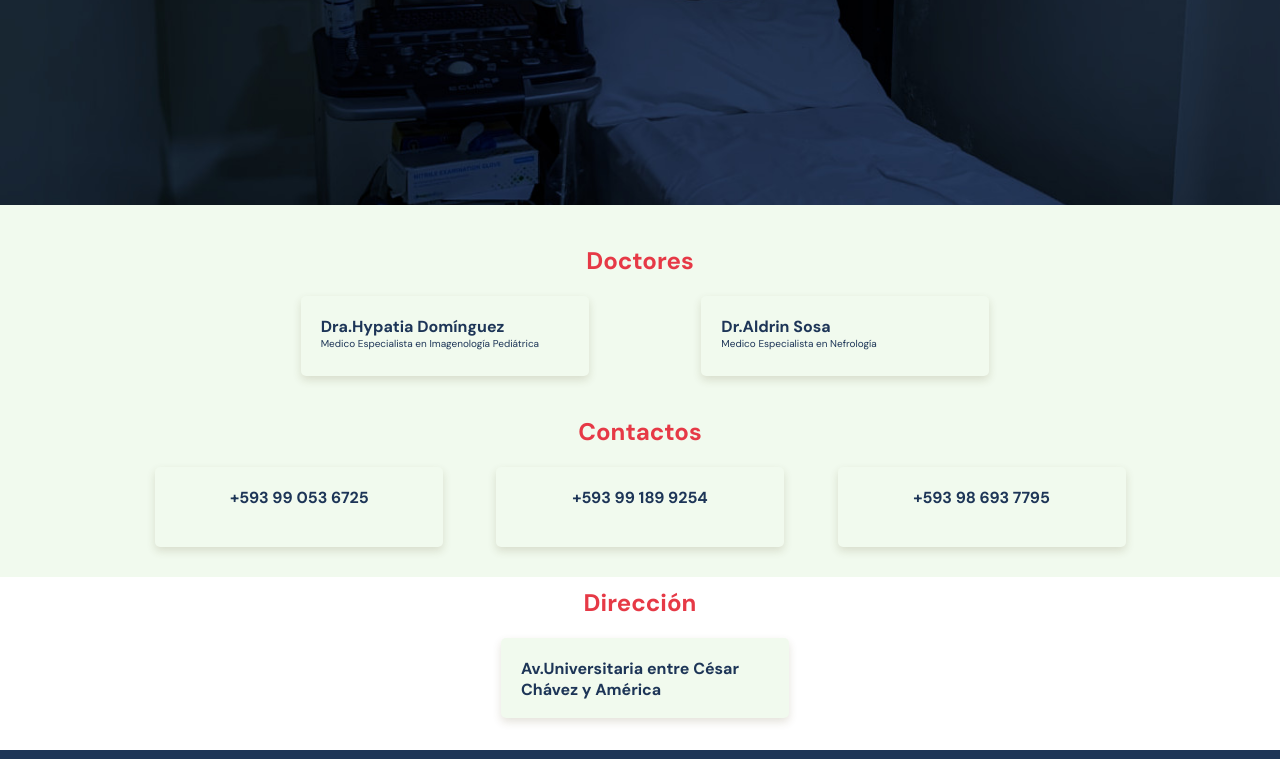
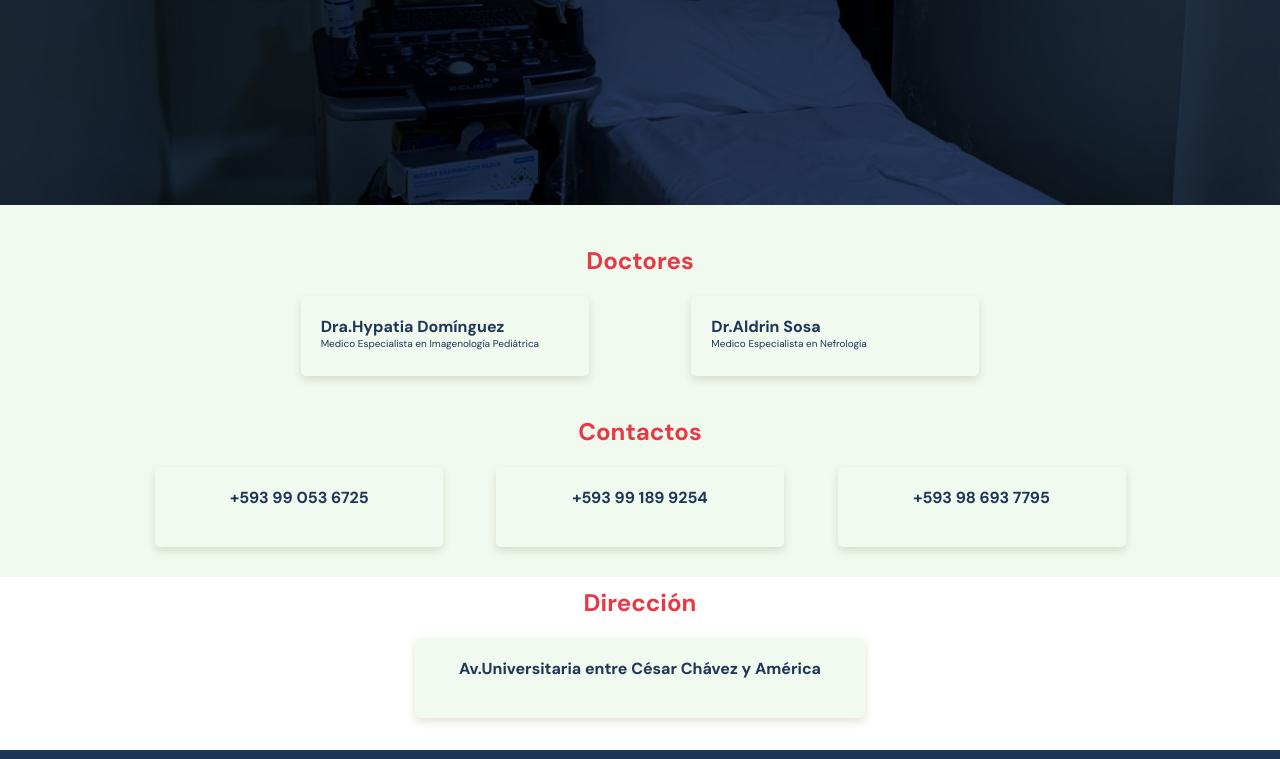
Before and after one commit to aldrinsosa/aldhyp, a plain HTML site: page index.html in a window 1280 px wide. Shown: the part 1739-2498 px from the top of the page. Drawn offline with Linux system fonts and the light colour scheme.

Commit message:
Centre la direccion y arregle un bug en los 800pixeles

```diff
--- a/css/tablet.css
+++ b/css/tablet.css
@@ -1,14 +1,14 @@
 .main-introduction {
   position: relative;
-  left: calc(50% - 40rem);
+  left: calc(50% - 36rem);
   display: inline-block;
-  margin: 0 10rem;
+  margin: 0 8rem;
   text-align: center;
 }
 
 .doctor-detail {
   display: inline-block;
-  margin-left: 6rem;
+  margin-left: 5rem;
   margin-right: 5rem;
 }
 
@@ -26,3 +26,8 @@
   display: block;
   text-align: center;
 }
+#direction .doctor-detail {
+  width: 45rem;
+  min-width: 32rem;
+  text-align: center;
+}
```
